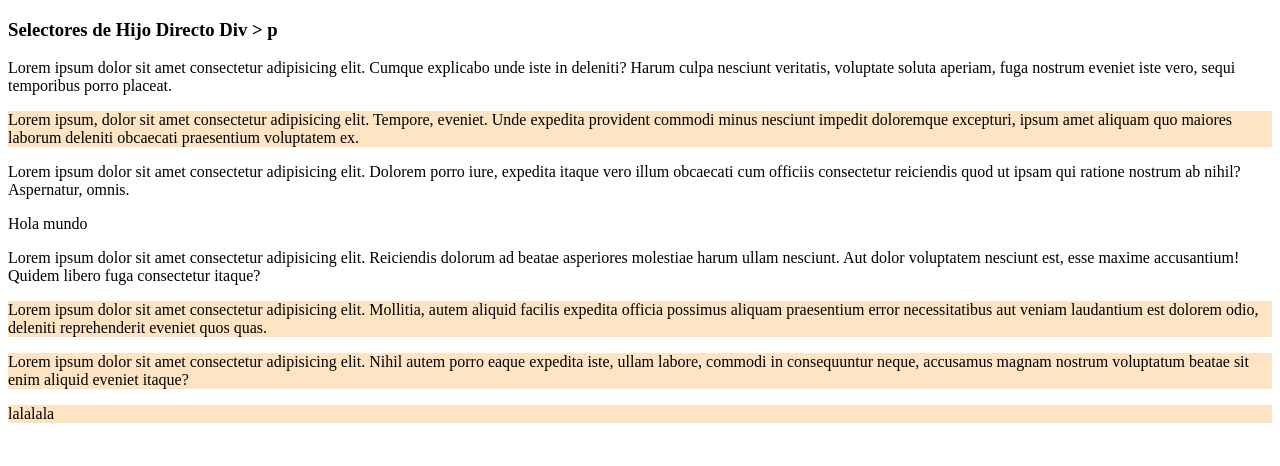
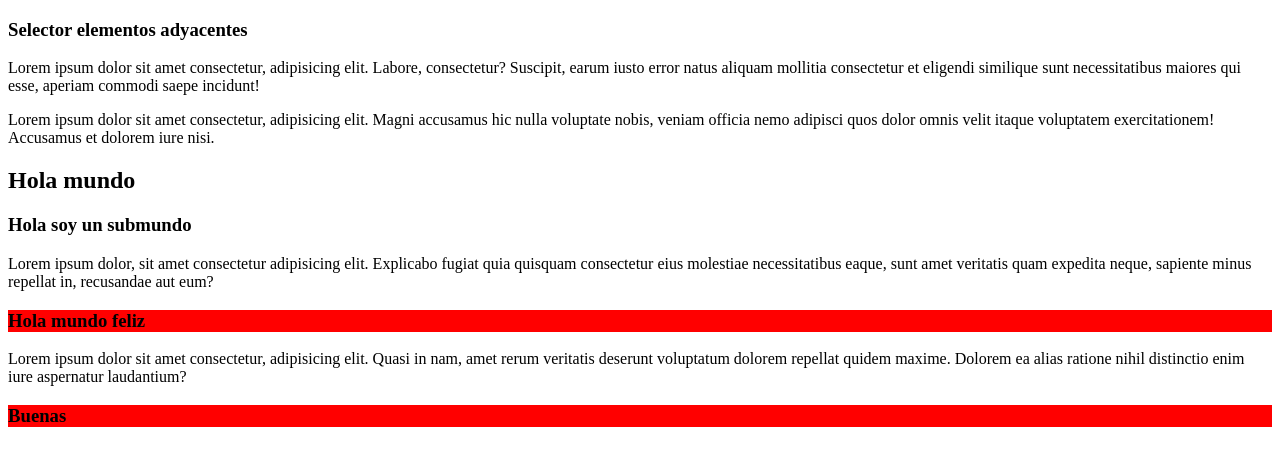
Before and after one commit to RaccoonMask/Front-End-RaccoonMask, a plain HTML site: page 04_CSS-selectores_y_valores/index.html in a window 1280 px wide. Drawn offline with Linux system fonts and the light colour scheme.

Commit message:
Fin de ejemplo con selector adyacente

```diff
--- a/04_CSS-selectores_y_valores/index.html
+++ b/04_CSS-selectores_y_valores/index.html
@@ -6,36 +6,32 @@
     <meta name="viewport" content="width=device-width, initial-scale=1.0">
     <title>Document</title>
     <style>
-        div > p{
-            background-color: bisque;
+        div p + h3 {
+            background-color: red;
             color: black;
         }
     </style>
 </head>
 <body>
-    <h3>Selectores de Hijo Directo Div > p</h3>
-    <p>Lorem ipsum dolor sit amet consectetur adipisicing elit. Cumque explicabo unde iste in deleniti? Harum culpa nesciunt veritatis, voluptate soluta aperiam, fuga nostrum eveniet iste vero, sequi temporibus porro placeat.</p>
+    <h3>Selector elementos adyacentes </h3>
+
+    <div>
+        <p>Lorem ipsum dolor sit amet consectetur, adipisicing elit. Labore, consectetur? Suscipit, earum iusto error natus aliquam mollitia consectetur et eligendi similique sunt necessitatibus maiores qui esse, aperiam commodi saepe incidunt!</p>
+
+        <div>
+            <p>Lorem ipsum dolor sit amet consectetur, adipisicing elit. Magni accusamus hic nulla voluptate nobis, veniam officia nemo adipisci quos dolor omnis velit itaque voluptatem exercitationem! Accusamus et dolorem iure nisi.</p>
+            <h2>Hola mundo</h2>
+            <h3>Hola soy un submundo</h3>
+        </div>
+    </div>
 
     <section>
         <div>
-            <p>Lorem ipsum, dolor sit amet consectetur adipisicing elit. Tempore, eveniet. Unde expedita provident commodi minus nesciunt impedit doloremque excepturi, ipsum amet aliquam quo maiores laborum deleniti obcaecati praesentium voluptatem ex.</p>
+            <p>Lorem ipsum dolor, sit amet consectetur adipisicing elit. Explicabo fugiat quia quisquam consectetur eius molestiae necessitatibus eaque, sunt amet veritatis quam expedita neque, sapiente minus repellat in, recusandae aut eum?</p>
+            <h3>Hola mundo feliz</h3>
+            <p>Lorem ipsum dolor sit amet consectetur, adipisicing elit. Quasi in nam, amet rerum veritatis deserunt voluptatum dolorem repellat quidem maxime. Dolorem ea alias ratione nihil distinctio enim iure aspernatur laudantium?</p>
+            <h3>Buenas</h3>
         </div>
-        <p>Lorem ipsum dolor sit amet consectetur adipisicing elit. Dolorem porro iure, expedita itaque vero illum obcaecati cum officiis consectetur reiciendis quod ut ipsam qui ratione nostrum ab nihil? Aspernatur, omnis.</p>
-        <article>
-            <div>
-                <span>Hola mundo</span>
-                <article>
-                    <p>Lorem ipsum dolor sit amet consectetur adipisicing elit. Reiciendis dolorum ad beatae asperiores molestiae harum ullam nesciunt. Aut dolor voluptatem nesciunt est, esse maxime accusantium! Quidem libero fuga consectetur itaque?</p>
-                </article>
-                <p>Lorem ipsum dolor sit amet consectetur adipisicing elit. Mollitia, autem aliquid facilis expedita officia possimus aliquam praesentium error necessitatibus aut veniam laudantium est dolorem odio, deleniti reprehenderit eveniet quos quas.</p>
-            </div>
-            <div>
-                <p>Lorem ipsum dolor sit amet consectetur adipisicing elit. Nihil autem porro eaque expedita iste, ullam labore, commodi in consequuntur neque, accusamus magnam nostrum voluptatum beatae sit enim aliquid eveniet itaque?</p>
-                <div>
-                    <p>lalalala</p>
-                </div>
-            </div>
-        </article>
     </section>
 </body>
 </html>
```
